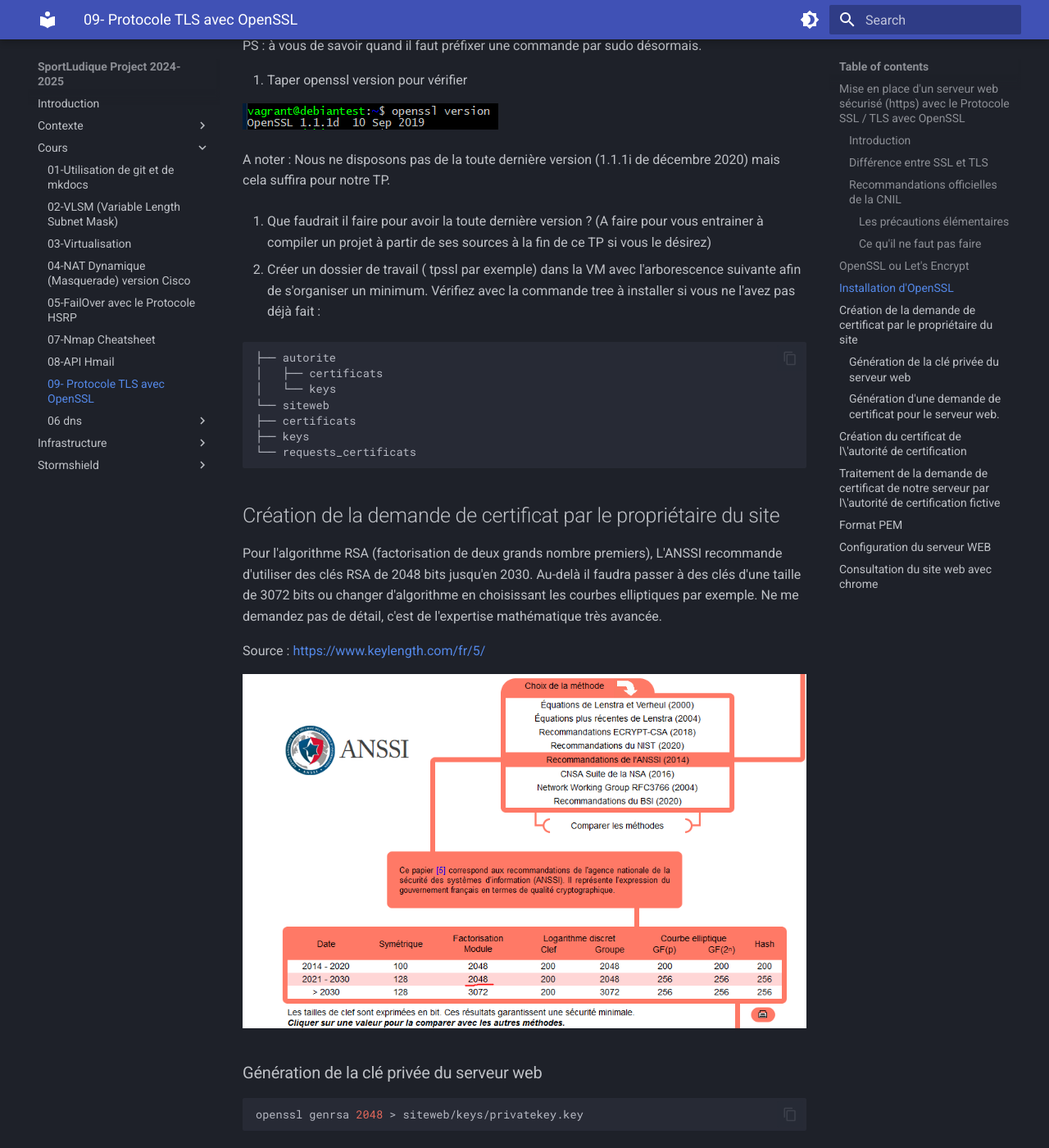
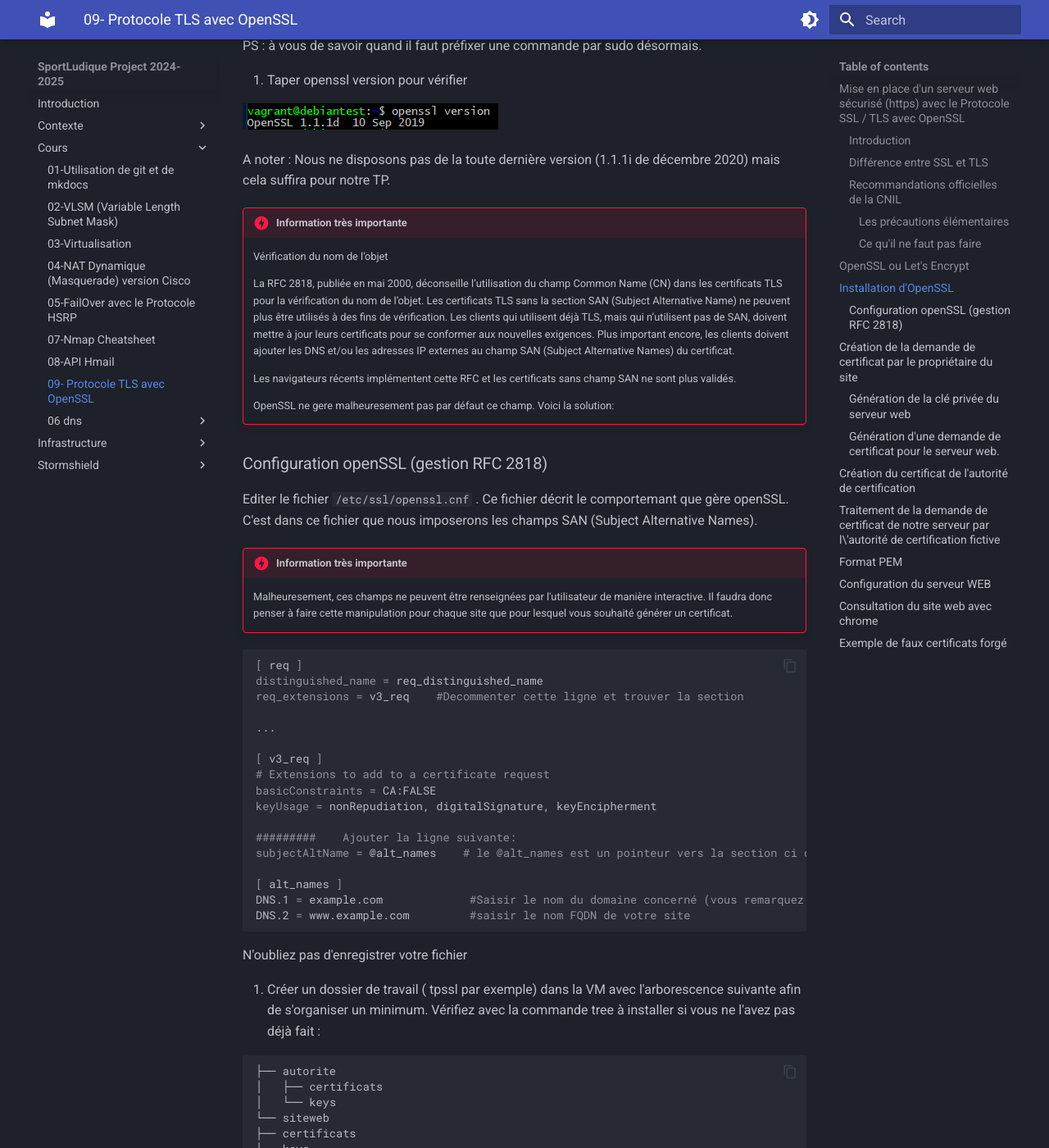
Before and after one commit to lmeryFulbert/SportLudique2024-2025, an MkDocs documentation site: the page built from docs/cours/09-tp_openssl.md, in a window 1280 px wide and 1400 px high, scrolled down 5276 px. Shown: the whole window at 82% size. Built offline with MkDocs 1.6.1 and Material for MkDocs 9.7.7, drawn with Linux system fonts in a browser that asks for light colours; some of the changed text lies outside the part shown.

Commit message:
add RFC 2018 openssl

`````diff
--- a/docs/cours/09-tp_openssl.md
+++ b/docs/cours/09-tp_openssl.md
@@ -238,11 +238,49 @@ désormais.
 A noter : Nous ne disposons pas de la toute dernière version (1.1.1i de
 décembre 2020) mais cela suffira pour notre TP.
 
-2.  Que faudrait il faire pour avoir la toute dernière version ? (A
-    faire pour vous entrainer à compiler un projet à partir de ses
-    sources à la fin de ce TP si vous le désirez)
+!!! danger "Information très importante "
+    Vérification du nom de l’objet
 
-3.  Créer un dossier de travail ( tpssl par exemple) dans la VM avec
+    La RFC 2818, publiée en mai 2000, déconseille l’utilisation du champ Common Name (CN) dans les certificats TLS pour la vérification du nom de l’objet. Les certificats TLS sans la section SAN (Subject Alternative Name) ne peuvent plus être utilisés à des fins de vérification.
+    Les clients qui utilisent déjà TLS, mais qui n’utilisent pas de SAN, doivent mettre à jour leurs certificats pour se conformer aux nouvelles exigences. Plus important encore, les clients doivent ajouter les DNS et/ou les adresses IP externes au champ SAN (Subject Alternative Names) du certificat.
+
+    Les navigateurs récents implémentent cette RFC et les certificats sans champ SAN ne sont plus validés.
+
+    OpenSSL ne gere malheuresement pas par défaut ce champ. Voici la solution:
+
+### Configuration openSSL (gestion RFC 2818)
+
+Editer le fichier ```/etc/ssl/openssl.cnf``` . Ce fichier décrit le comportemant que gère openSSL. C'est dans ce fichier que nous imposerons les champs SAN (Subject Alternative Names).
+
+!!! danger "Information très importante "
+    Malheuresement, ces champs ne peuvent être renseignées par l'utilisateur de manière interactive.
+    Il faudra donc penser à faire cette manipulation pour chaque site que pour lesquel vous souhaité générer un certificat.
+
+````bash
+
+[ req ]
+distinguished_name = req_distinguished_name
+req_extensions = v3_req    #Decommenter cette ligne et trouver la section
+
+...
+
+[ v3_req ]
+# Extensions to add to a certificate request
+basicConstraints = CA:FALSE
+keyUsage = nonRepudiation, digitalSignature, keyEncipherment
+
+#########    Ajouter la ligne suivante:
+subjectAltName = @alt_names    # le @alt_names est un pointeur vers la section ci dessous
+
+[ alt_names ]
+DNS.1 = example.com             #Saisir le nom du domaine concerné (vous remarquez qu'il n'y a pas l'hôte associé)
+DNS.2 = www.example.com         #saisir le nom FQDN de votre site
+
+````
+
+N'oubliez pas d'enregistrer votre fichier
+
+2.  Créer un dossier de travail ( tpssl par exemple) dans la VM avec
     l'arborescence suivante afin de s'organiser un minimum. Vérifiez
     avec la commande tree à installer si vous ne l'avez pas déjà fait :
 
@@ -281,18 +319,29 @@ openssl genrsa 2048 > siteweb/keys/privatekey.key
 La demande de certificat est généré avec openssl via la commande
 suivante :
 
-```bash
-openssl req -new -key siteweb/keys/privatekey.key > siteweb/requests_certificats/demande.csr
-```
+!!! danger "Information très importante "
+    Normallement les modifications dans le fichier de conf d'open SSL sont prise en compte mais on peut forcer leur utilisation
+
+=== "classique"
+
+    ```bash
+    openssl req -new -key siteweb/keys/privatekey.key > siteweb/requests_certificats/demande.csr
+    ```
+
+=== "Forcer l'usage du fichier de conf "
+
+    ```bash
+    openssl req -new -key siteweb/keys/privatekey.key > siteweb/requests_certificats/demande.csr -config /etc/ssl/openssl.cnf
+    ```
 
 Le système va vous demander de saisir des champs ; remplissez-les en
-adaptant sauf le champ \"**Common Name**\" qui doit correspondre
+adaptant sauf le champ **Common Name** qui doit correspondre
 exactement au nom de domaine utilisé correspondant à la directive
 **Server Name** défini dans le VHost d'apache. (ex :
 [www.lyceefulbert.fr](http://www.lyceefulbert.fr) Attention : ce domaine
 existe réellement, en choisir un autre obligatoirement)
 
-Ce n\'est pas la peine de saisir d\'autres \"extra attributes\"\...
+Ce n'est pas la peine de saisir d'autres "extra attributes"...
 
 Ce qui permet de générer votre **CSR certificat**. Celle-ci est créée
 dans le format PEM encodé en base64, PEM (*Privacy Enhanced Mail*) étant
@@ -303,7 +352,7 @@ Deux choix s'offrent désormais à nous :
 
 -   envoyer le fichier demande.csr à un organisme (le tiers de confiance
     ou **l\'autorité de certification (CA)**) et ainsi obtenir le
-    certificat dûment signé par la clé privée de l\'organisme (après
+    certificat dûment signé par la clé privée de l'organisme (après
     avoir payé),
 
 -   **ou bien signer nous-même notre certificat avec une autorité que
@@ -311,14 +360,20 @@ Deux choix s'offrent désormais à nous :
     reconnu comme étant de confiance. Cela ne peut donc pas être mis en
     production dans le monde réel.
 
-C\'est ce dernier choix que nous allons voir.
+C'est ce dernier choix que nous allons voir.
 
-Vérifions tout de même notre demande avant de la traiter :
+5.   Vérifions tout de même notre demande avant de la traiter :
 
-5.  openssl req -in siteweb/requests_certificats/demande.csr -noout
-    -text
+```bash
+openssl req -in siteweb/requests_certificats/demande.csr -noout -text
+```
 
-## Création du certificat de l\'autorité de certification
+!!! danger "Important"
+    Verifier la présence des champs Subject Alternatives Names
+
+![](../medias/cours/openssl/SAN.png)
+
+## Création du certificat de l'autorité de certification
 
 Pour signer un certificat, vous devez devenir votre propre autorité de
 certification, cela implique donc de posséder une clé privée et un
@@ -365,11 +420,25 @@ La demande de certificat à signer est le fichier
 
 10. La commande qui signe la demande de certificat est la suivante :
 
-```bash
-openssl x509 -req -in [te_plante_pas].csr -out [a_adapter].crt -CA [certif_autorite].crt -CAkey [privatekey_ca].key -CAcreateserial -CAserial ca.srl
-```
 
-Le certificat signé par l\'autorité de certification est le fichier
+=== "classique"
+
+    ```bash
+    openssl x509 -req -in [te_plante_pas].csr -out [a_adapter].crt -CA [certif_autorite].crt -CAkey [privatekey_ca].key -CAcreateserial -CAserial ca.srl
+    ```
+
+=== "Forcer l'usage du fichier de conf "
+
+    ```bash
+    openssl x509 -req -in [te_plante_pas].csr -out [a_adapter].crt -CA [certif_autorite].crt -CAkey [privatekey_ca].key -CAcreateserial -CAserial ca.srl -extfile openssl.cnf -extensions v3_req
+    ```
+
+!!! danger "Important"
+    Noter bien **-extfile openssl.cnf -extensions v3_req** a la fin de la demande de signature qui impose donc l'usage des options gérant les champs SAN.
+
+
+
+Le certificat signé par l'autorité de certification est le fichier
 \_\_\_\_\_\_\_\_\_\_\_\_\_\_\_\_\_\_\_\_\_\_\_\_\_\_\_.
 
 11. Vérifier sa présence dans le système de fichier.
@@ -392,6 +461,10 @@ Le certificat signé par l\'autorité de certification est le fichier
 
 ![](../medias/cours/openssl/image6.png)
 
+!!! danger "Atttention"
+    La copie d'écran ci dessus ne montre pas les champs SAN pourtant nécessaire avec la RFC 2018
+
+
 ## Format PEM
 
 [PEM](https://www.ssl.com/fr/faq/comment-obtenir-mes-certificats-au-format-pem/)
@@ -401,13 +474,25 @@ plus courant pour
 certificats, CSRs et les clés cryptographiques. Un fichier PEM est un
 fichier texte contenant un ou plusieurs éléments en codage ASCII Base64,
 chacun avec des en-têtes et pieds de page en texte brut (par exemple
-````-----BEGIN CERTIFICATE\-----```` et ````-----END CERTIFICATE-----````). Un seul fichier PEM peut contenir un certificat
-d\'entité finale, une clé privée ou plusieurs certificats formant une
+````-----BEGIN CERTIFICATE-----```` et ````-----END CERTIFICATE-----````).
+
+Un seul fichier PEM peut contenir un certificat
+d'entité finale, une clé privée ou plusieurs certificats formant une
 chaîne de confiance complète
+
+!!! warning "Remarque"
+    Avec Nginx, on utilise souvent des fichiers PEM qui sont des conteneurs avec le certificat et la clé privée. Ca permet de manipuler un seul fichier au lieu de deux.
 
 Le fichier n'est donc pas lisible par l'œil humain sans une conversion
 dans un format texte ce qui nous oblige à utiliser l'option -text pour
 afficher un contenu lisible.
+
+Pour générer un seul fichier PEM avec le certificat et la clé privée du serveur, il suffit de concatener les 2 fichier dans un troisième en utilisant cat (surtout pas nano) et l'opérateur de redirection de flux > qui crééra un fichier.
+
+
+````bash
+cat file1.crt file2.key > file3.pem
+````
 
 ## Configuration du serveur WEB
 
@@ -461,3 +546,9 @@ autorité de confiance.
 ![](../medias/cours/openssl/image12.png)
 
 ![](../medias/cours/openssl/image13.png)
+
+## Exemple de faux certificats forgé
+
+![](../medias/cours/openssl/facebook-fake.png)
+
+![](../medias/cours/openssl/certificats-fake.png)
`````
Also changed, not shown: docs/medias/cours/openssl/SAN.png (added), docs/medias/cours/openssl/certificats-fake.png (added), docs/medias/cours/openssl/facebook-fake.png (added).
